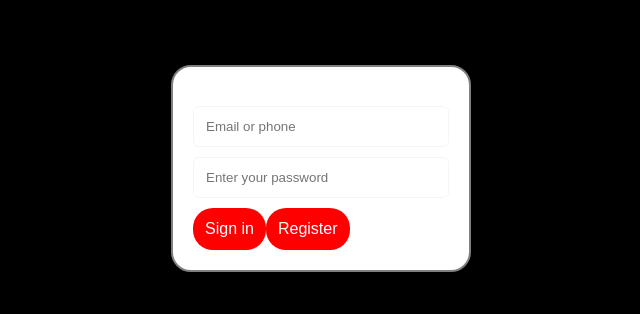
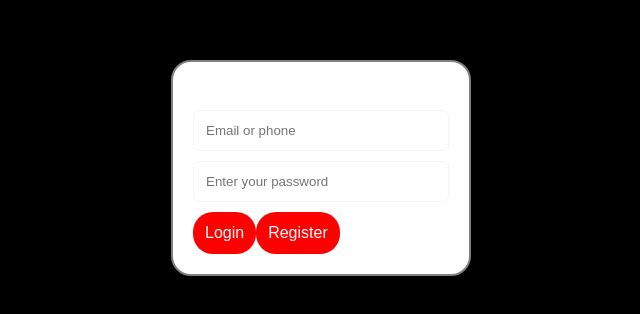
Before and after one commit to vsirish123/youtube-clone, a React app in the folder frontend/: page /login in a window 1280 px wide. Shown: the part 232-546 px from the top of the page, without its empty margins (319-959 px from the left). Built offline with nearby package versions, Linux system fonts and the light colour scheme; the HTML template or start-up script is replaced by a standard one.

Commit message:
Added axios for connecting backend and frontend

```diff
--- a/frontend/src/pages/Login.jsx
+++ b/frontend/src/pages/Login.jsx
@@ -1,21 +1,47 @@
 import { useNavigate } from "react-router-dom";
-
+import { useState } from "react";
+import axios from "axios";
 function Login()
 {
-    const navigate=useNavigate();
+  const [email, setEmail] = useState("");
+  const [password, setPassword] = useState("");
+  const navigate = useNavigate();
+
+  const handleSubmit = async (e) => {
+    e.preventDefault();
+
+    const res = await axios.post(
+      "http://localhost:5002/api/auth/login",
+      { email, password }
+    );
+
+    // STORE USER CORRECTLY
+    localStorage.setItem("token", res.data.token);
+    localStorage.setItem(
+      "user",
+      JSON.stringify({
+        _id: res.data._id,
+        name: res.data.name,
+        email: res.data.email,
+      })
+    );
+
+    navigate("/");
+  };
 
     return (
         <div className="login-container">
             <div className="login-form">
-                <p>Sign In</p>
-                <input type="text" placeholder="Email or phone"/>
-                <input type="text" placeholder="Enter your password " />
-                <button onClick={()=>navigate("/")}>
-                    Sign in
-                </button>
-                <button onClick={()=>navigate("/register")}>
+                <form onSubmit={handleSubmit}>
+                <h2>Login</h2>
+                <input type="text" placeholder="Email or phone" value={email} onChange={(e)=>setEmail(e.target.value)} />
+                <input type="text" placeholder="Enter your password " value={password} onChange={(e)=>setPassword(e.target.value)} />
+                <button type="submit">Login</button>
+                <button type="button" onClick={()=>navigate("/register")}>
                     Register
                 </button>
+                </form>
+
             </div>
         </div>
     )
```
